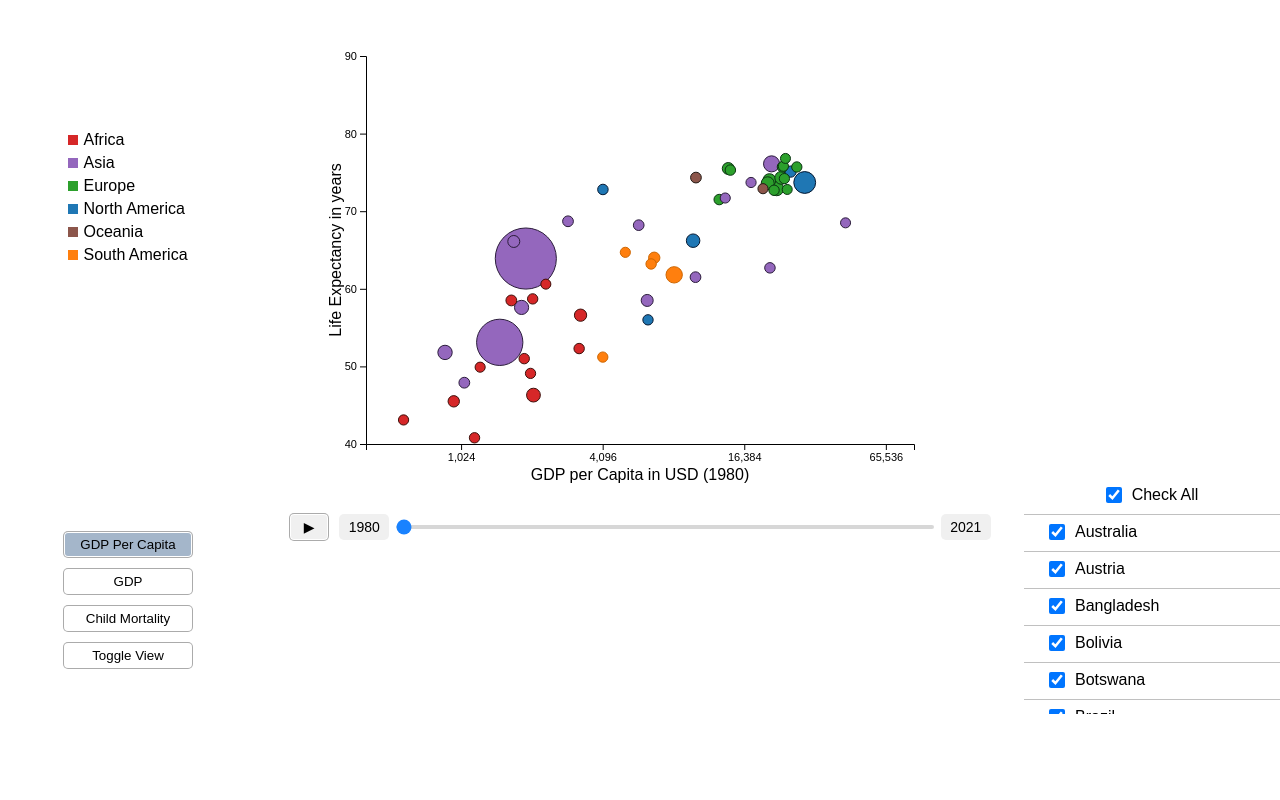
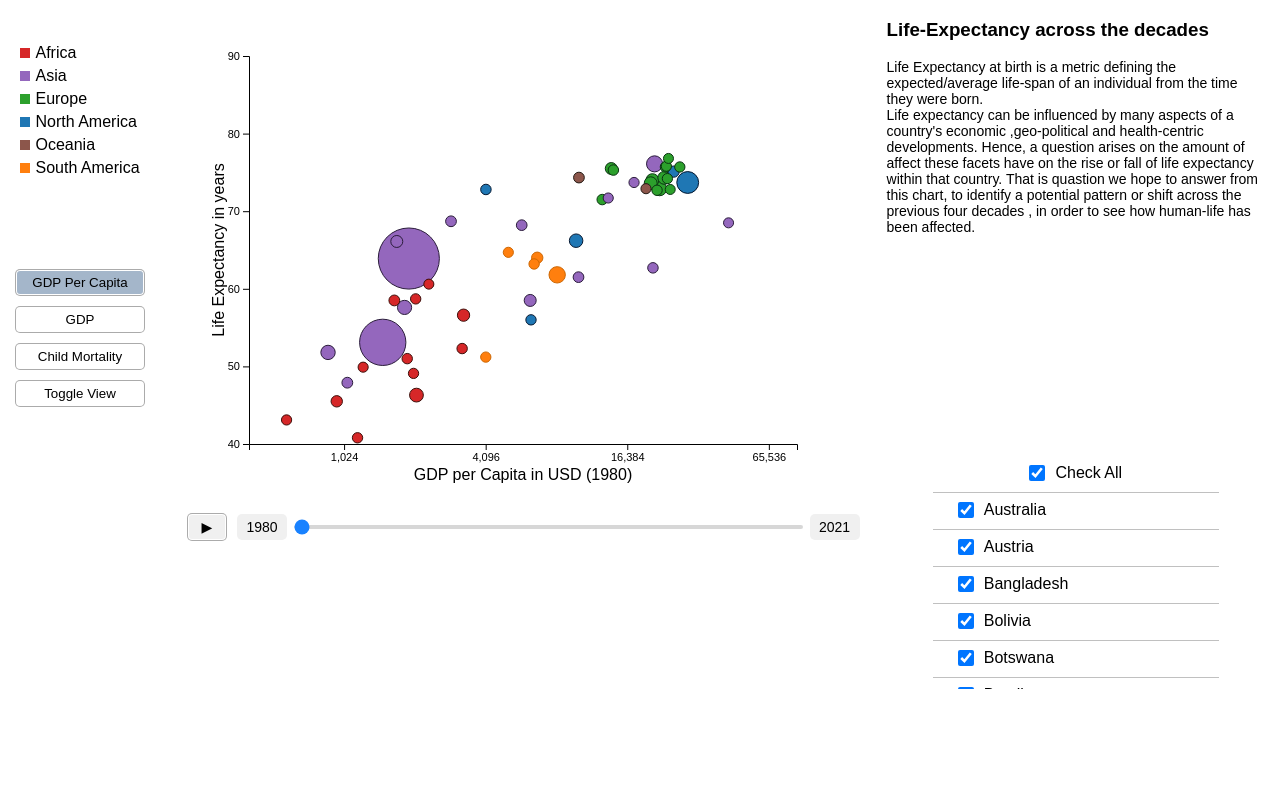
Before and after one commit to FabianSig/Swinburne-COS30045-Data-Vis-Project, a plain HTML site: page index.html in a window 1280 px wide. Drawn offline with nearby package versions, Linux system fonts and the light colour scheme.

Commit message:
text and css

```diff
--- a/index.html
+++ b/index.html
@@ -38,6 +38,12 @@
 
             </div>
         </div>
+        <div id="text-container">
+           <div id="title"> <h3>Life-Expectancy across the decades</h3> </div>
+           <div id="text"><p>Life Expectancy at birth is a metric defining the expected/average life-span of an individual from the time they were born.<br>
+                            Life expectancy can be influenced by many aspects of a country's economic ,geo-political and health-centric developments. Hence, a question arises on the amount of affect these facets have on the rise or fall of life expectancy within that country.
+                             That is quastion we hope to answer from this chart, to identify a potential pattern or shift across the previous four decades , in order to see how human-life has been affected.</p>
+                            </div>
         <div class="toolbar">
             <div class="toolbar-segment" >
             </div>
--- a/styles.css
+++ b/styles.css
@@ -16,7 +16,7 @@ body {
 }
 
 .toolbar {
-    height: 100%;
+    height: 450px;
     flex: 1;
     display: flex;
     flex-direction: column;
@@ -233,3 +233,22 @@ input[type="checkbox"]:checked::before {
     margin: 5px;
     font-size: 14px;
 }
+
+#text-container{
+    width: 400px;
+    height: 300px;
+    float: right;
+    align-items: center;
+    margin-right: 15px;
+}
+
+#title{
+    font-size: 16px;
+    font-weight: bold;
+    font-family:sans-serif
+}
+
+#text{
+    font-size: 14px;
+    font-family:sans-serif
+}
```
